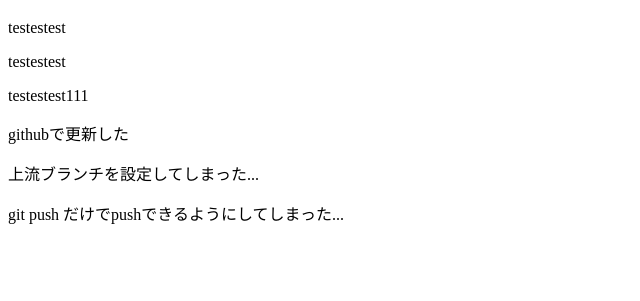
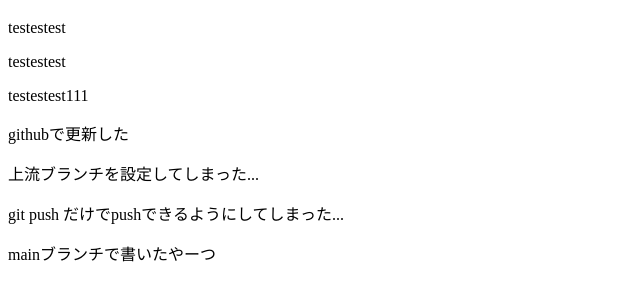
Before and after one commit to stst5821/Git_playground, a plain HTML site: page index.html in a window 1280 px wide. Shown: the part 61-362 px from the top of the page, without its empty margins (0-640 px from the left). Drawn offline with Linux system fonts and the light colour scheme.

Commit message:
Update index.html

```diff
--- a/index.html
+++ b/index.html
@@ -14,5 +14,6 @@
     <p>githubで更新した</p>
     <p>上流ブランチを設定してしまった...</p>
     <p>git push だけでpushできるようにしてしまった...</p>
+    mainブランチで書いたやーつ
   </body>
 </html>
```
